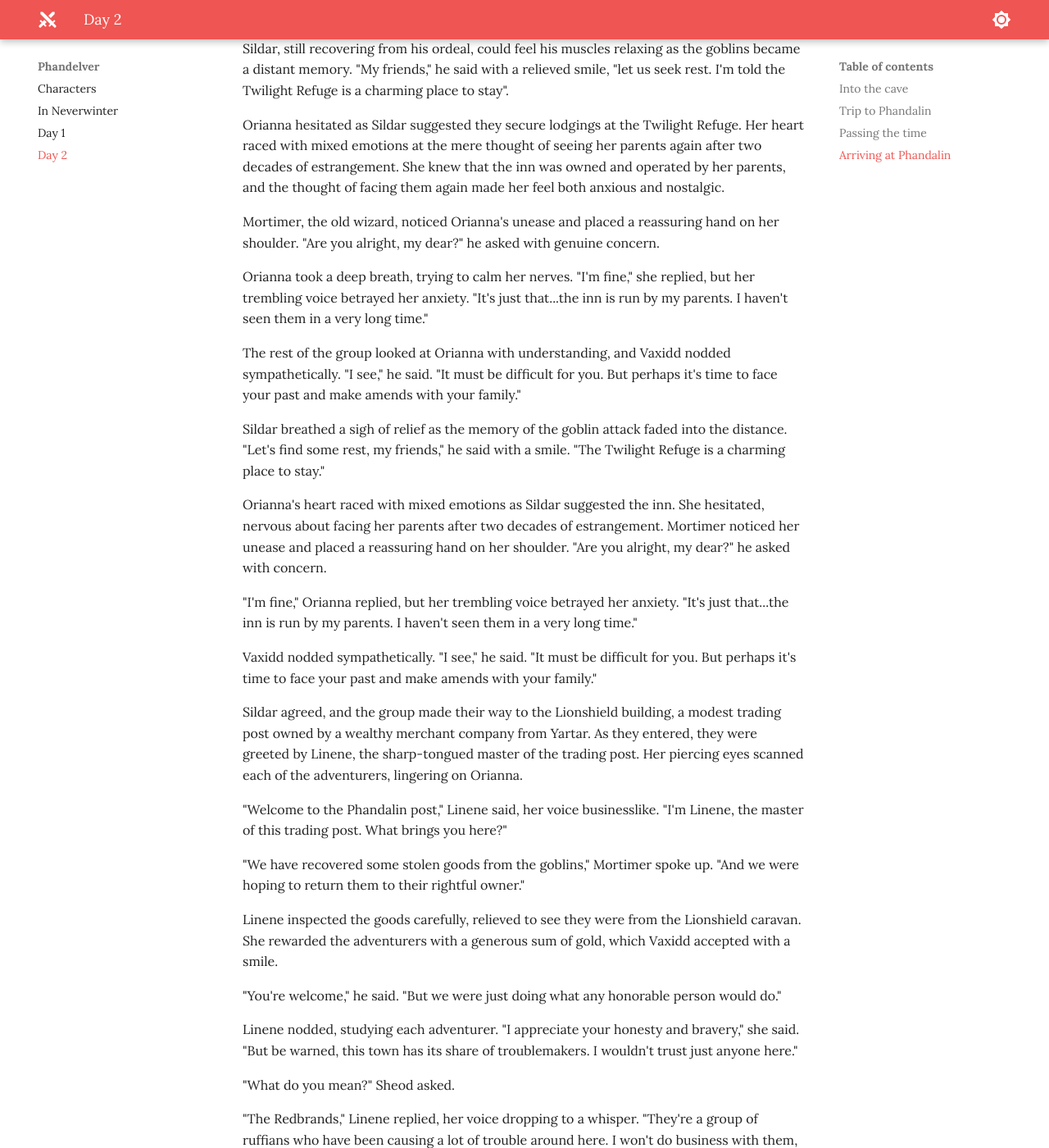
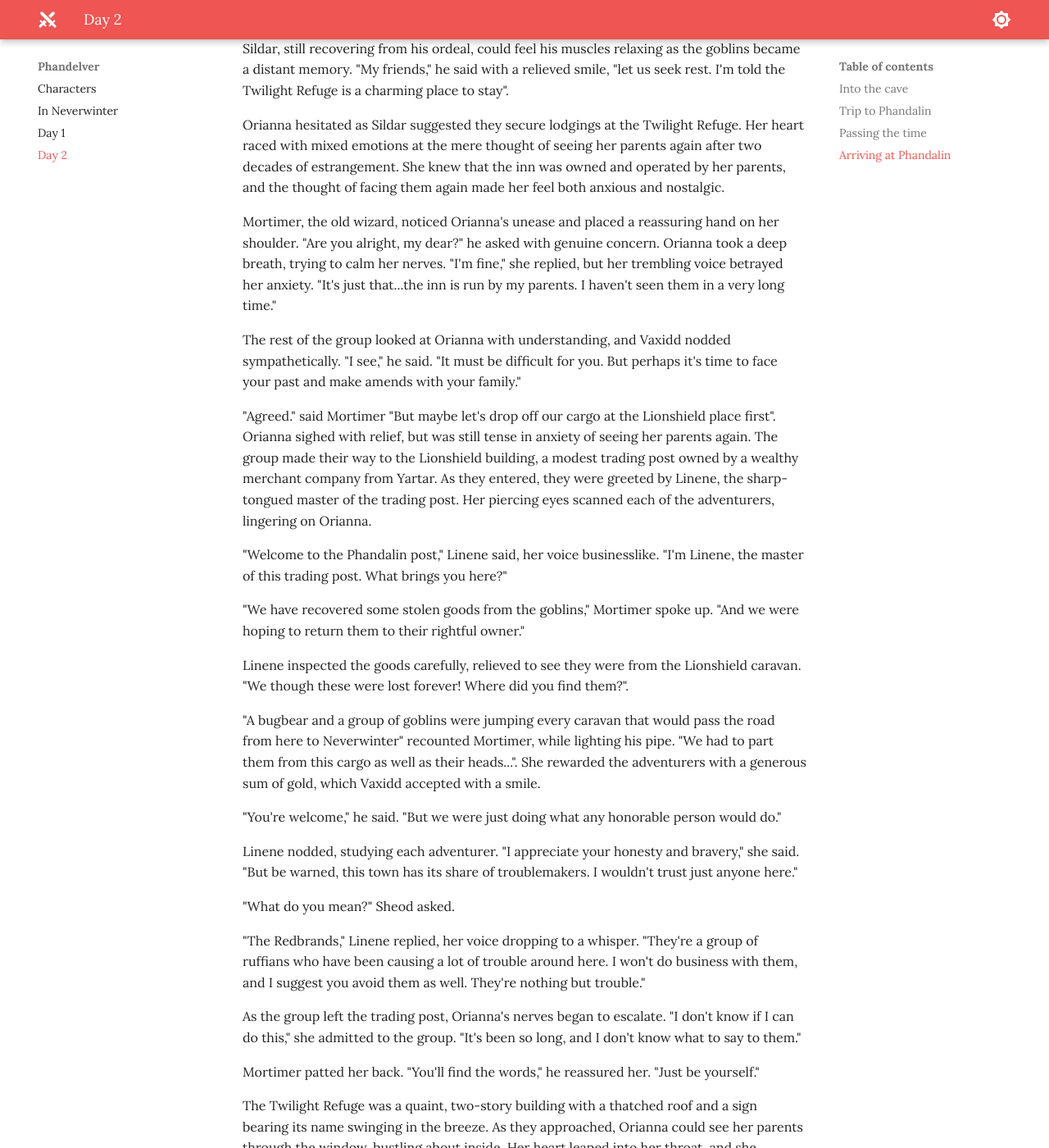
Before and after one commit to jonasmcferreira/adventures, an MkDocs documentation site: the page built from docs/phandelver/02.md, in a window 1280 px wide and 1400 px high, scrolled down 9294 px. Shown: the whole window at 82% size. Built offline with MkDocs 1.6.1 and Material for MkDocs 9.7.7, drawn with Linux system fonts in a browser that asks for light colours.

Commit message:
modified docs/phandelver/02.md

```diff
--- a/docs/phandelver/02.md
+++ b/docs/phandelver/02.md
@@ -196,27 +196,19 @@ Sildar, still recovering from his ordeal, could feel his muscles relaxing as the
 
 Orianna hesitated as Sildar suggested they secure lodgings at the Twilight Refuge. Her heart raced with mixed emotions at the mere thought of seeing her parents again after two decades of estrangement. She knew that the inn was owned and operated by her parents, and the thought of facing them again made her feel both anxious and nostalgic.
 
-Mortimer, the old wizard, noticed Orianna's unease and placed a reassuring hand on her shoulder. "Are you alright, my dear?" he asked with genuine concern.
-
-Orianna took a deep breath, trying to calm her nerves. "I'm fine," she replied, but her trembling voice betrayed her anxiety. "It's just that...the inn is run by my parents. I haven't seen them in a very long time."
+Mortimer, the old wizard, noticed Orianna's unease and placed a reassuring hand on her shoulder. "Are you alright, my dear?" he asked with genuine concern. Orianna took a deep breath, trying to calm her nerves. "I'm fine," she replied, but her trembling voice betrayed her anxiety. "It's just that...the inn is run by my parents. I haven't seen them in a very long time."
 
 The rest of the group looked at Orianna with understanding, and Vaxidd nodded sympathetically. "I see," he said. "It must be difficult for you. But perhaps it's time to face your past and make amends with your family."
 
-Sildar breathed a sigh of relief as the memory of the goblin attack faded into the distance. "Let's find some rest, my friends," he said with a smile. "The Twilight Refuge is a charming place to stay."
-
-Orianna's heart raced with mixed emotions as Sildar suggested the inn. She hesitated, nervous about facing her parents after two decades of estrangement. Mortimer noticed her unease and placed a reassuring hand on her shoulder. "Are you alright, my dear?" he asked with concern.
-
-"I'm fine," Orianna replied, but her trembling voice betrayed her anxiety. "It's just that...the inn is run by my parents. I haven't seen them in a very long time."
-
-Vaxidd nodded sympathetically. "I see," he said. "It must be difficult for you. But perhaps it's time to face your past and make amends with your family."
-
-Sildar agreed, and the group made their way to the Lionshield building, a modest trading post owned by a wealthy merchant company from Yartar. As they entered, they were greeted by Linene, the sharp-tongued master of the trading post. Her piercing eyes scanned each of the adventurers, lingering on Orianna.
+"Agreed." said Mortimer "But maybe let's drop off our cargo at the Lionshield place first". Orianna sighed with relief, but was still tense in anxiety of seeing her parents again. The group made their way to the Lionshield building, a modest trading post owned by a wealthy merchant company from Yartar. As they entered, they were greeted by Linene, the sharp-tongued master of the trading post. Her piercing eyes scanned each of the adventurers, lingering on Orianna.
 
 "Welcome to the Phandalin post," Linene said, her voice businesslike. "I'm Linene, the master of this trading post. What brings you here?"
 
 "We have recovered some stolen goods from the goblins," Mortimer spoke up. "And we were hoping to return them to their rightful owner."
 
-Linene inspected the goods carefully, relieved to see they were from the Lionshield caravan. She rewarded the adventurers with a generous sum of gold, which Vaxidd accepted with a smile.
+Linene inspected the goods carefully, relieved to see they were from the Lionshield caravan. "We though these were lost forever! Where did you find them?".
+
+"A bugbear and a group of goblins were jumping every caravan that would pass the road from here to Neverwinter" recounted Mortimer, while lighting his pipe. "We had to part them from this cargo as well as their heads...".  She rewarded the adventurers with a generous sum of gold, which Vaxidd accepted with a smile.
 
 "You're welcome," he said. "But we were just doing what any honorable person would do."
 
```
